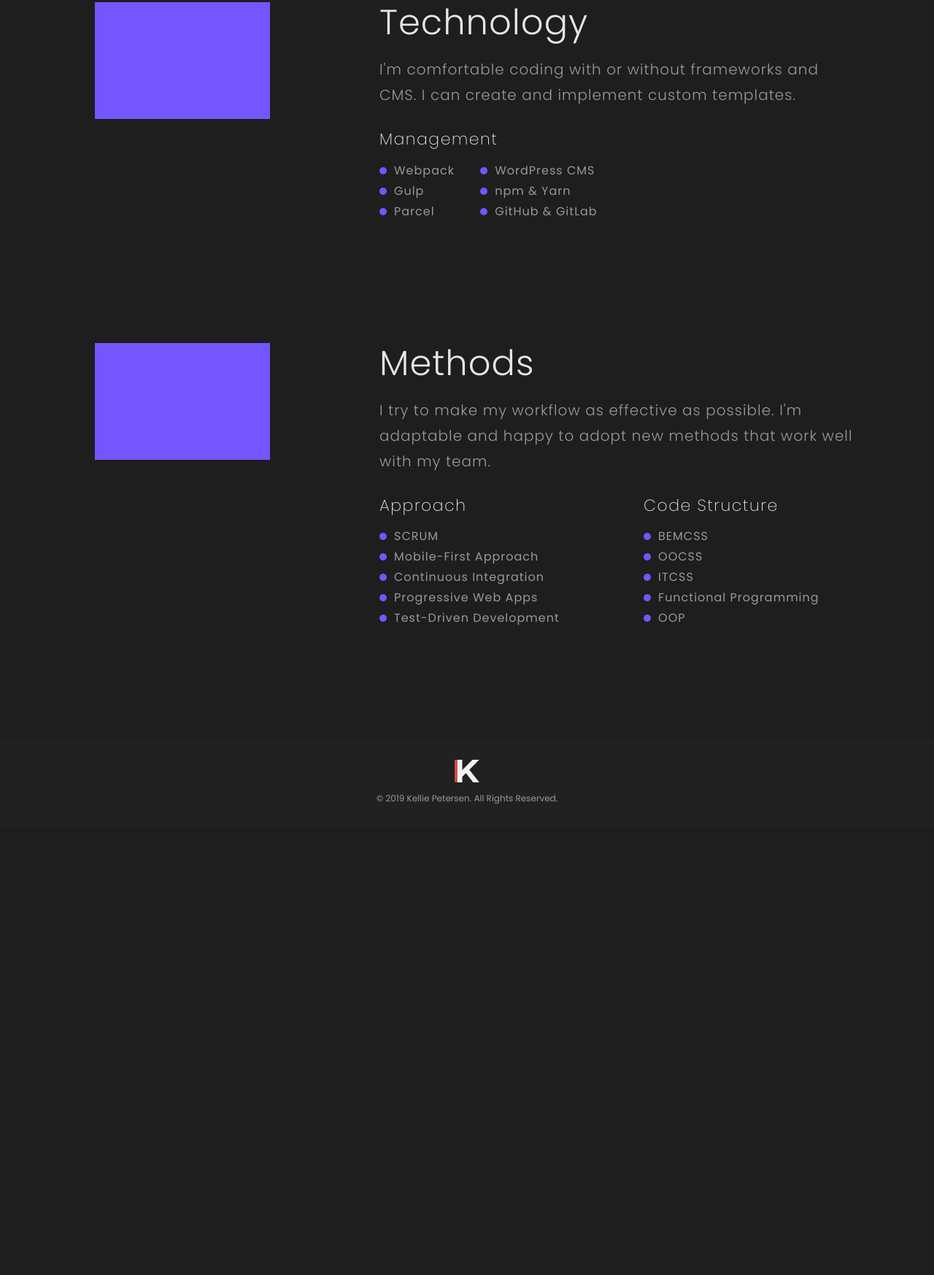
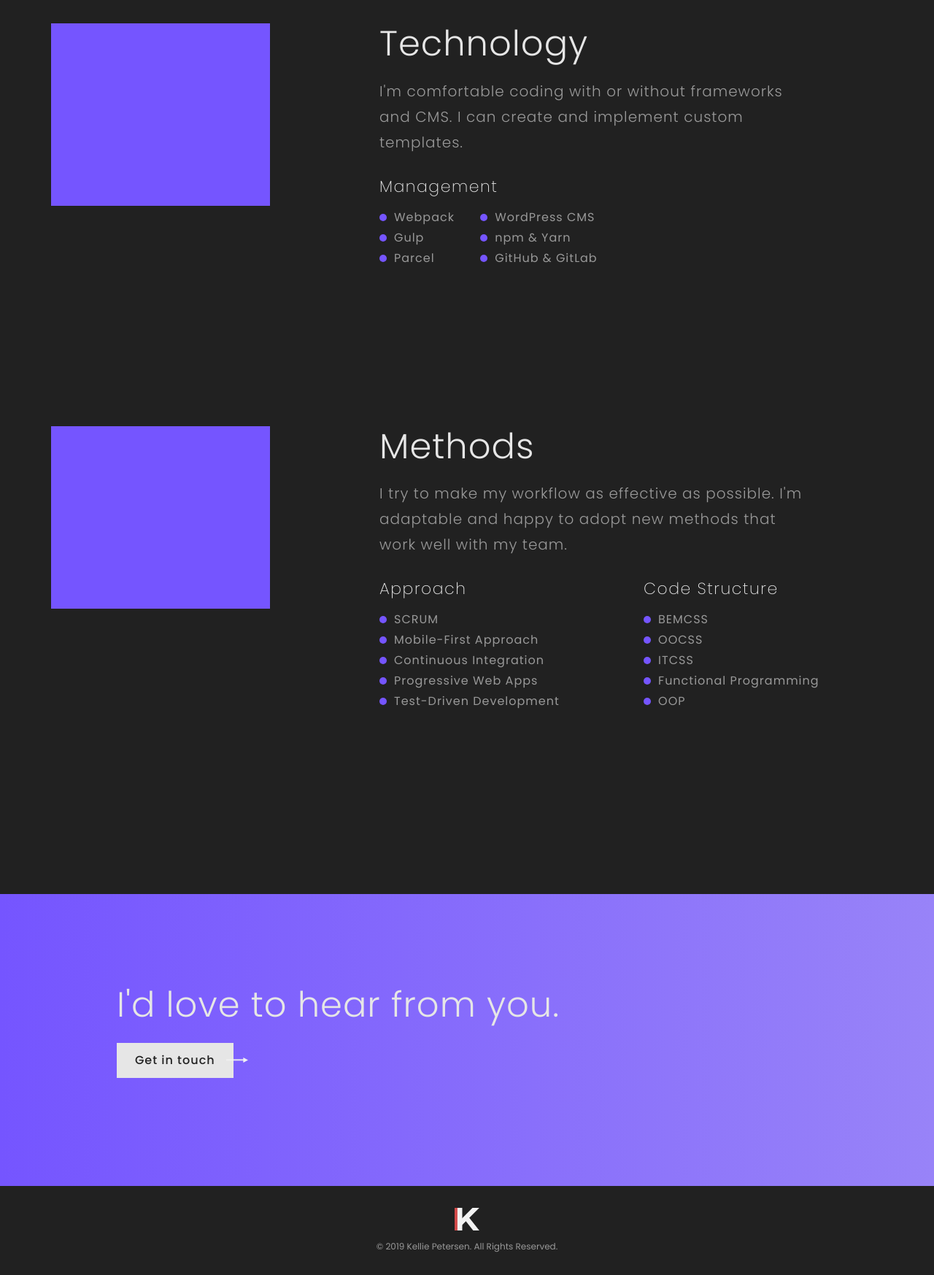
Before and after one commit to KelliePetersen/portfolio-2019, a website: page app/skills.html in a window 1280 px wide. Shown: the part 1569-3316 px from the top of the page at 73% size. Before the commit the page ends 2702 px from the top, so only its background shows below. Drawn offline with Linux system fonts and the light colour scheme.

Commit message:
fix sidebar, add cta to skills

```diff
--- a/app/skills.html
+++ b/app/skills.html
@@ -104,7 +104,6 @@
   </div>
 
   <section class="text__section skills" id="skills">
-    <h2 class="text__heading">My skills.</h2>
     <div class="skills__container">
 
       <div class="skills__image"></div>
@@ -188,6 +187,12 @@
     </div>
   </section>
 
+<section class="cta">
+  <div class="cta__container">
+    <h2 class="text__subheading">I'd love to hear from you.</h2>
+    <a href="/contact.html" class="button cta__button">Get in touch<img src="src/img/arrow.svg" class="button__arrow" /></a>
+  </div>
+</section>
 <footer class="footer">
   <a href="#home"><img src="src/img/logo.svg" alt="Kellie Petersen logo"></a>
   <p>&copy; 2019 Kellie Petersen. All Rights Reserved.</p>
--- a/app/src/css/modules/_sidebar.css
+++ b/app/src/css/modules/_sidebar.css
@@ -27,10 +27,11 @@
 
   &__description {
     position: absolute;
-    left: -230px;
+    left: -280px;
     top: 25%;
-    width: 200px;
+    width: 250px;
     text-align: right;
+    font-weight: 200;
     display: flex;
     justify-content: flex-end;
     align-items: center;
--- a/app/src/css/sections/_skills.css
+++ b/app/src/css/sections/_skills.css
@@ -1,18 +1,19 @@
 .skills {
+  background-color: var(--secondary-bg);
 
   &__container {
     @mixin atLarge {
       display: grid;
       grid-template-columns: 40% 60%;
-      grid-row-gap: 150px;
+      grid-row-gap: 200px;
       width: 95%;
       max-width: 1200px;
-      margin: 0 auto;
+      margin: 100px auto;
     }
   }
 
   & .text__paragraph {
-    max-width: 650px;
+    max-width: 600px;
   }
 
   &__list-container {
@@ -65,8 +66,8 @@
   }
 
   &__image {
-    width: 30vmin;
-    height: 20vmin;
+    width: 300px;
+    height: 250px;
     background-color: var(--main-color);
     margin: 100px auto 20px auto;
     @mixin atLarge {
--- a/app/temp/css/styles.css
+++ b/app/temp/css/styles.css
@@ -851,10 +851,11 @@ img {
 
 .sidebar__description {
     position: absolute;
-    left: -230px;
+    left: -280px;
     top: 25%;
-    width: 200px;
+    width: 250px;
     text-align: right;
+    font-weight: 200;
     display: flex;
     justify-content: flex-end;
     align-items: center;
@@ -1713,20 +1714,24 @@ img {
   }
   }
 
+.skills {
+  background-color: var(--secondary-bg);
+}
+
 @media (min-width: 1200px) {
 
 .skills__container {
       display: grid;
       grid-template-columns: 40% 60%;
-      grid-row-gap: 150px;
+      grid-row-gap: 200px;
       width: 95%;
       max-width: 1200px;
-      margin: 0 auto
+      margin: 100px auto
   }
   }
 
 .skills .text__paragraph {
-    max-width: 650px;
+    max-width: 600px;
   }
 
 .skills__list-container {
@@ -1791,8 +1796,8 @@ img {
   }
 
 .skills__image {
-    width: 30vmin;
-    height: 20vmin;
+    width: 300px;
+    height: 250px;
     background-color: var(--main-color);
     margin: 100px auto 20px auto;
   }
```
Also changed, not shown: app/views/skills.html (+1 -1 lines).
